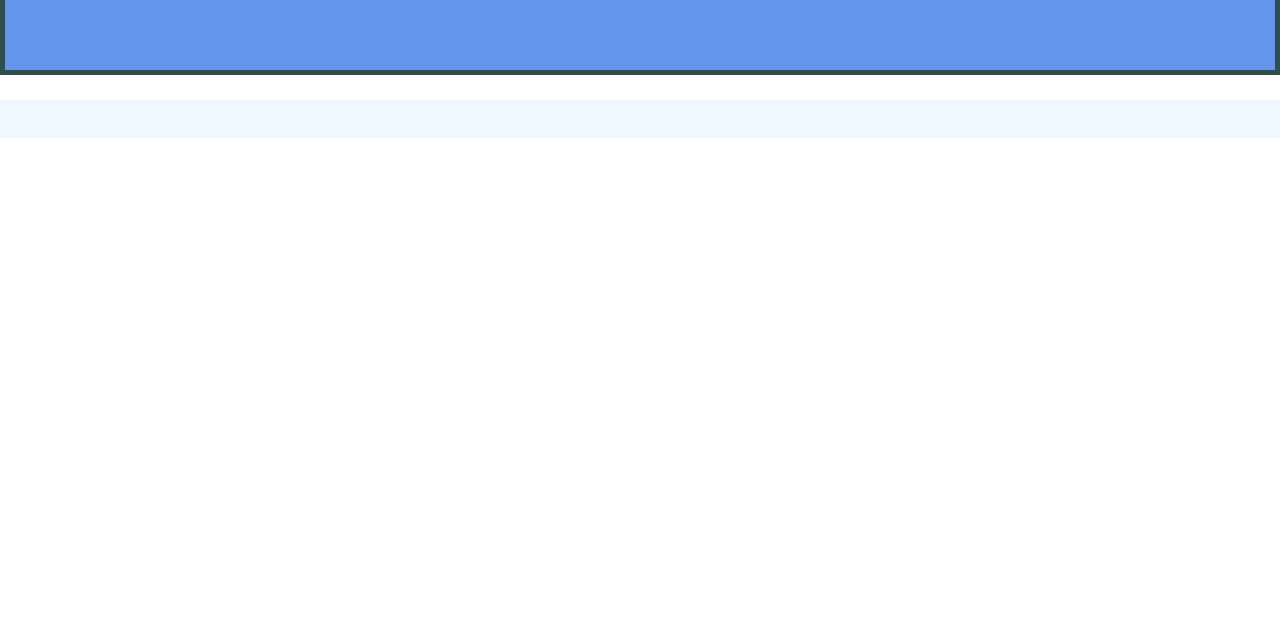
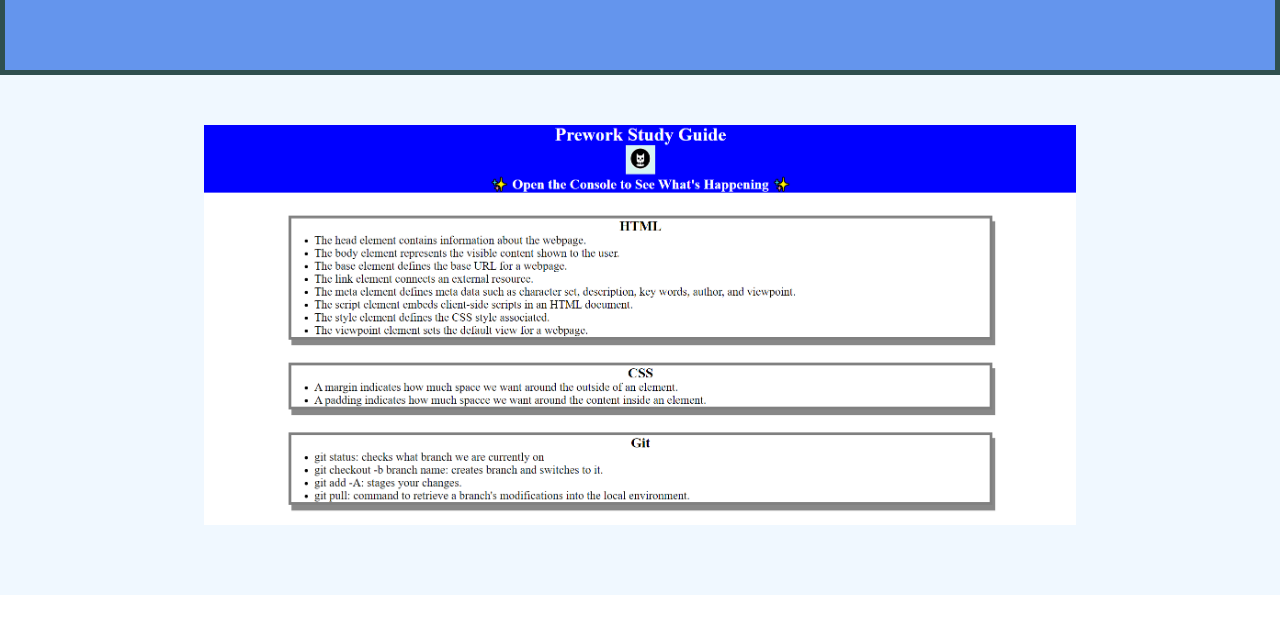
Before and after one commit to mhayes0022/challenge2, a plain HTML site: page index.html in a window 1280 px wide. Shown: the part 165-798 px from the top of the page. Drawn offline with Linux system fonts and the light colour scheme.

Commit message:
added work section, and first item in portfolio

```diff
--- a/assets/css/style.css
+++ b/assets/css/style.css
@@ -52,7 +52,6 @@ a:hover {
 .about-me {
     height: 150px;
     width: 100%;
-    margin-bottom: 25px;
     background-color: cornflowerblue;
     display: inline-block;
     border-style: solid;
@@ -71,9 +70,23 @@ a:hover {
     padding-top: 20px;
 }
 
+
+/* main section of page, showing my work */
 .work {
     width: 100%;
     display: inline-block;
     padding-bottom: 20px;
     background-color:aliceblue;
 }
+
+.prework {
+    padding: 50px;
+}
+.prework img {
+    max-height: 400px;
+    max-width: 100%;
+    margin-right: auto;
+    margin-left: auto;
+    display: block;
+    height: auto;
+}
--- a/index.html
+++ b/index.html
@@ -35,8 +35,8 @@
         </section>
 
         <main id= "work" class="work">
-            <section class= "application1">
-                <img src= ></img>
+            <section class= "prework">
+               <img src= "./assets/images/Prework.png" alt = "image of prework website" />
             </section>
 
 
```
Also changed, not shown: assets/images/Prework.png (added).
